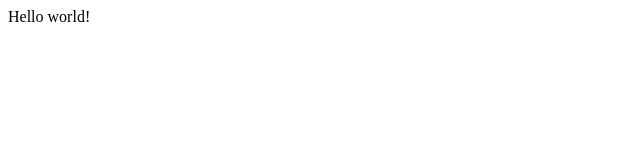
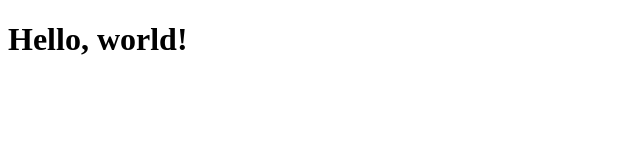
Before and after one commit to koralle/gatsbyJS, a Gatsby site in the folder first-koralle-gatsby-site/: page / in a window 1280 px wide. Shown: the whole page, without its empty margins (0-640 px from the left). Built offline with nearby package versions, Linux system fonts and the light colour scheme; Gatsby itself is replaced by a stand-in of ours.

Commit message:
/src以下のディレクトリ構成の修正

```diff
--- /dev/null
+++ b/first-koralle-gatsby-site/src/pages/components/App/App.js
@@ -0,0 +1,12 @@
+import React from 'react';
+
+const App = () => {
+    return (
+        <div className="App-root">
+            <h1>Hello, world!</h1>
+        </div>
+    );
+
+}
+
+export default App;
--- a/first-koralle-gatsby-site/src/pages/index.js
+++ b/first-koralle-gatsby-site/src/pages/index.js
@@ -1,3 +1,10 @@
 import React from "react"
+import App from "./components/App/App"
 
-export default () => <div>Hello world!</div>
+const Index = () => {
+    return (
+        <App />
+    );
+}
+
+export default Index;
```
